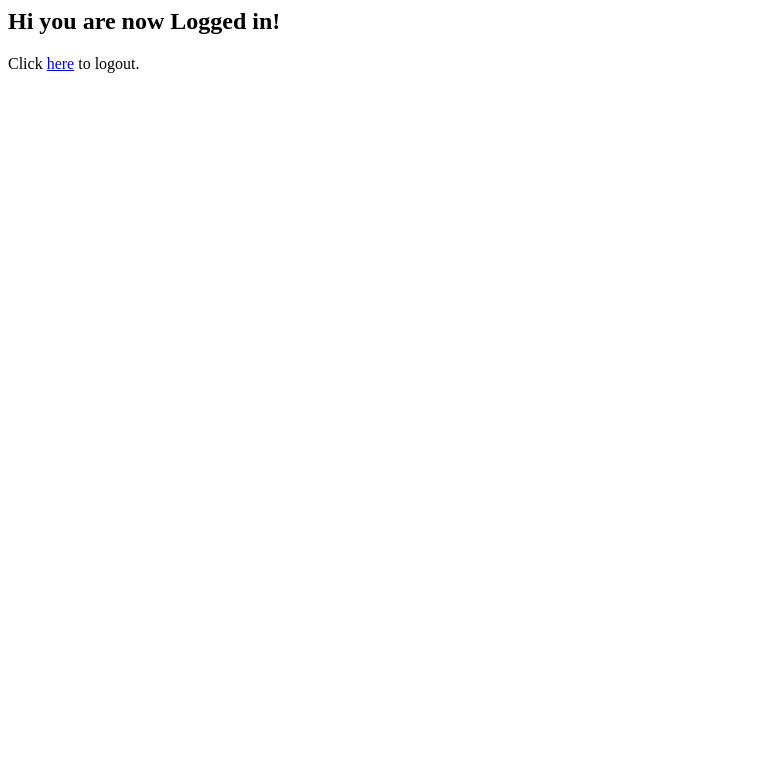
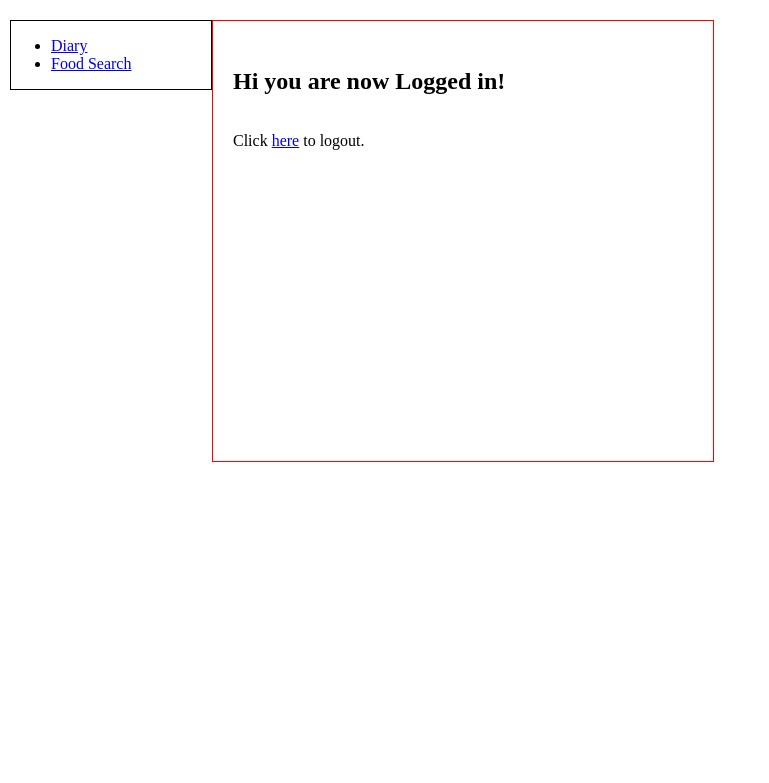
Before and after one commit to isik5/Fall2016Swe573, a Django app: template tracker/templates/loggedin.html in a window 1280 px wide. Shown: the top 783 px of the page, without its empty margins (0-769 px from the left). Run offline with Django 3.2, Linux system fonts and the light colour scheme; the template is opened without the code that fills it, so the values that code supplies are empty; some libraries are stand-ins or nearby versions.

Commit message:
Base.html update

```diff
--- a/tracker/templates/base.html
+++ b/tracker/templates/base.html
@@ -1,6 +1,72 @@
 {% load static %}
-{% block sidebar %}
-{% endblock %}
-{% if messages %}
-{% for message in messages %} {{ message }} {% endfor %}
-{% endif %} {% block content %}This is the content area{% endblock %}
+<!DOCTYPE html>
+<html lang="en">
+<head>
+    <title>{% block title %}My Base Template{% endblock %}</title>
+
+    <style type="text/css">
+        body {
+          text-align: center;
+        }
+
+        #page {
+            width: 1260px;
+            text-align: left;
+            margin: 10px auto 20px auto;
+            background-color: #0c0c0c;
+        }
+
+        #sidebar {
+          float: left;
+          width: 200px;
+          border: 1px solid #000;
+        }
+
+        #content {
+            float: left;
+            width: 460px;
+            height: 400px;
+            border: 1px solid #f00;
+            padding: 20px;
+            line-height:40px;
+            text-align: left;
+        }
+
+        </style>
+
+    <link rel="stylesheet" type="text/css" href="{% get_static_prefix %}css/default.css" >
+
+    <script src="{% get_static_prefix %}js/jquery-2.0.0.min.js"></script>
+    <script src="{% get_static_prefix %}js/ajax.js"></script>
+
+
+</head>
+
+<body>
+	<div id="page">
+
+    <div id="sidebar">
+        {% block sidebar %}
+        <ul>
+            <li><a href="/diary">Diary</a></li>
+            <li><a href="/food-search/">Food Search</a></li>
+        </ul>
+        {% endblock %}
+    </div>
+
+    <div id="content">
+
+	{% if messages %}
+	<ul class="messages">
+	    {% for message in messages %}
+	    <li{% if message.tags %} class="{{ message.tags }}"{% endif %}>{{ message }}</li>
+	    {% endfor %}
+	</ul>
+	{% endif %}
+
+        {% block content %}This is the content area{% endblock %}
+
+	</div>
+
+</body>
+</html>
```
